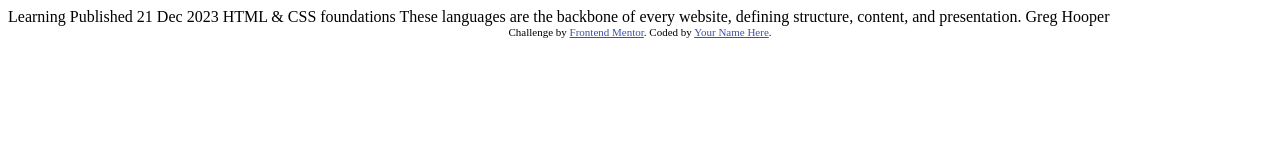
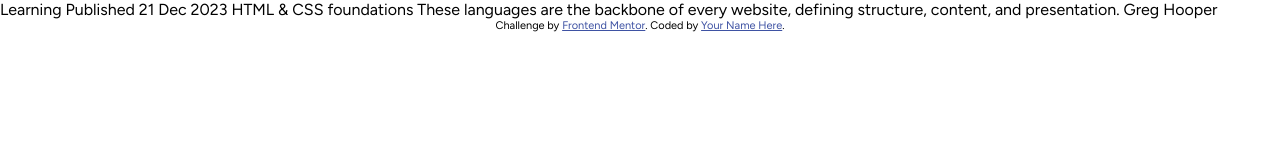
Before and after one commit to KrisvHeij/blog-preview-card, a plain HTML site: page index.html in a window 1280 px wide. Drawn offline with Linux system fonts and the light colour scheme.

Commit message:
Added style.css
Added custom properties

```diff
--- a/index.html
+++ b/index.html
@@ -5,6 +5,10 @@
   <meta name="viewport" content="width=device-width, initial-scale=1.0"> <!-- displays site properly based on user's device -->
 
   <link rel="icon" type="image/png" sizes="32x32" href="./assets/images/favicon-32x32.png">
+  <link rel="preconnect" href="https://fonts.googleapis.com">
+  <link rel="preconnect" href="https://fonts.gstatic.com" crossorigin>
+  <link href="https://fonts.googleapis.com/css2?family=Figtree:ital,wght@0,300..900;1,300..900&display=swap" rel="stylesheet">
+  <link rel="stylesheet" href="style.css">
 
   <title>Frontend Mentor | Blog preview card</title>
 
--- /dev/null
+++ b/style.css
@@ -0,0 +1,21 @@
+:root {
+  --fw-500: 500;
+  --fw-800: 800;
+  --c-yellow: hsl(47, 88%, 63%);
+  --c-white: hsl(0, 0%, 100%);
+  --c-gray-500: hsl(0, 0%, 42%);
+  --c-gray-950: hsl(0, 0%, 7%);
+}
+
+*,
+::before,
+::after {
+  margin: 0;
+  padding: 0;
+  box-sizing: border-box;
+}
+
+body {
+  font-family: 'Figtree', serif;
+  font-size: 16px;
+}
```
